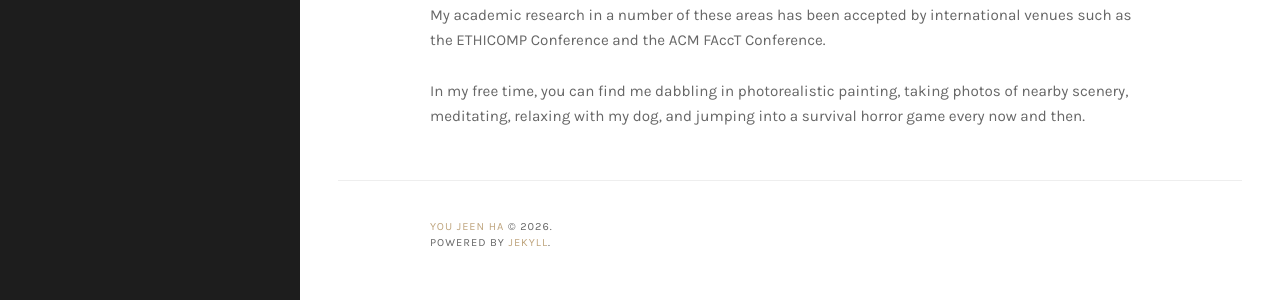
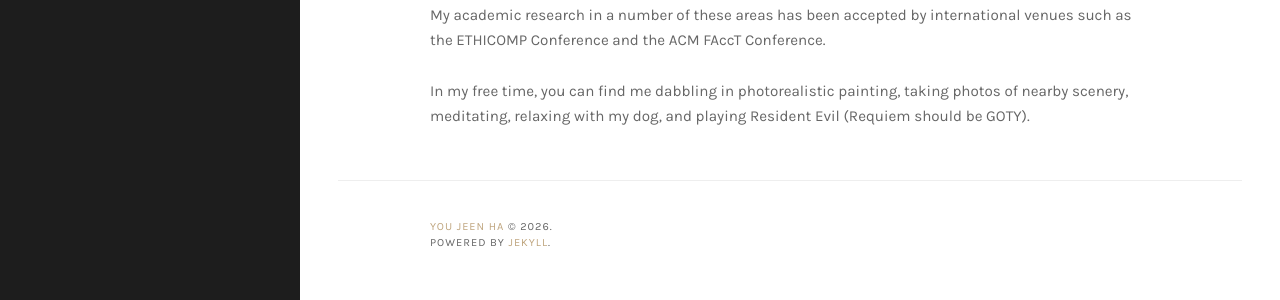
Before and after one commit to hyoujeen/hyoujeen.github.io, a Jekyll site: the page built from about.md, in a window 1280 px wide. Shown: the part 552-852 px from the top of the page. Built offline with Jekyll 4.4.1, drawn with Linux system fonts in a browser that asks for light colours.

Commit message:
Update about.md

```diff
--- a/about.md
+++ b/about.md
@@ -11,4 +11,4 @@ I previously studied **Computer Science & Philosophy** at Smith College and abro
 
 Over the years, I engaged with the fields of computer science, philosophy, and technology policy from different angles (e.g., character education, metaethics, legal theory and governance, data operations). My academic research in a number of these areas has been accepted by international venues such as the ETHICOMP Conference and the ACM FAccT Conference.
 
-In my free time, you can find me dabbling in photorealistic painting, taking photos of nearby scenery, meditating, relaxing with my dog, and jumping into a survival horror game every now and then.
+In my free time, you can find me dabbling in photorealistic painting, taking photos of nearby scenery, meditating, relaxing with my dog, and playing Resident Evil (Requiem should be GOTY).
```
